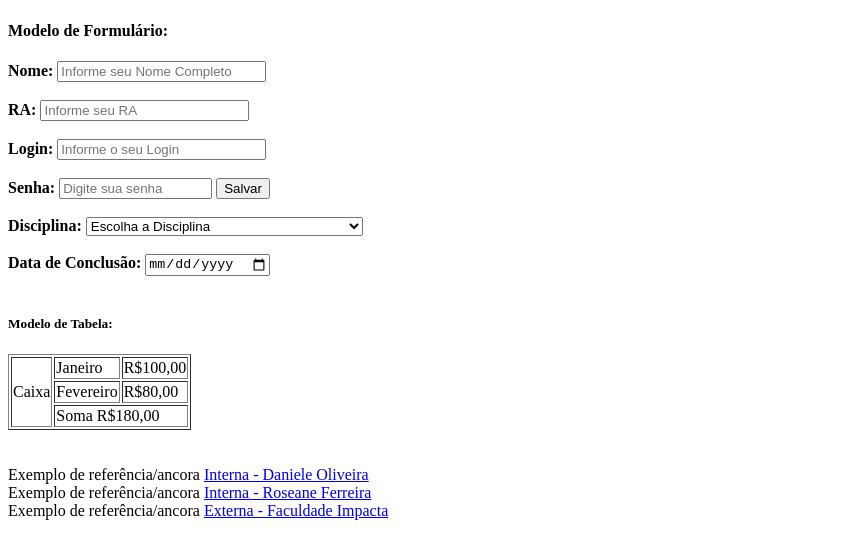
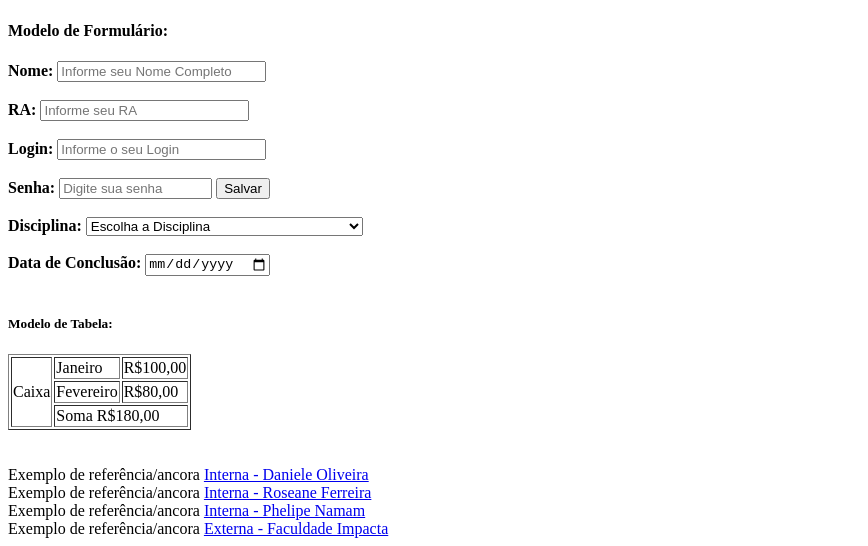
Before and after one commit to roseanersn/AC1-ColetadeDados, a plain HTML site: page RA_1801399.html in a window 1280 px wide. Shown: the part 685-1231 px from the top of the page, without its empty margins (0-868 px from the left). Drawn offline with Linux system fonts and the light colour scheme.

Commit message:
Inserção de link href

```diff
--- a/RA_1801399.html
+++ b/RA_1801399.html
@@ -94,6 +94,7 @@
 <br/></br>
 Exemplo de referência/ancora <a href ="index.html" target="resource window"> Interna - Daniele Oliveira</a></br>
 Exemplo de referência/ancora <a href ="RA_1802249.html" target="resource window"> Interna - Roseane Ferreira</a></br>
+Exemplo de referência/ancora <a href ="RA_1802184.html" target="resource window"> Interna - Phelipe Namam</a></br>
 Exemplo de referência/ancora <a href="https://www.impacta.edu.br/" target="resource window">Externa - Faculdade Impacta</a>
 
 </html>
```
